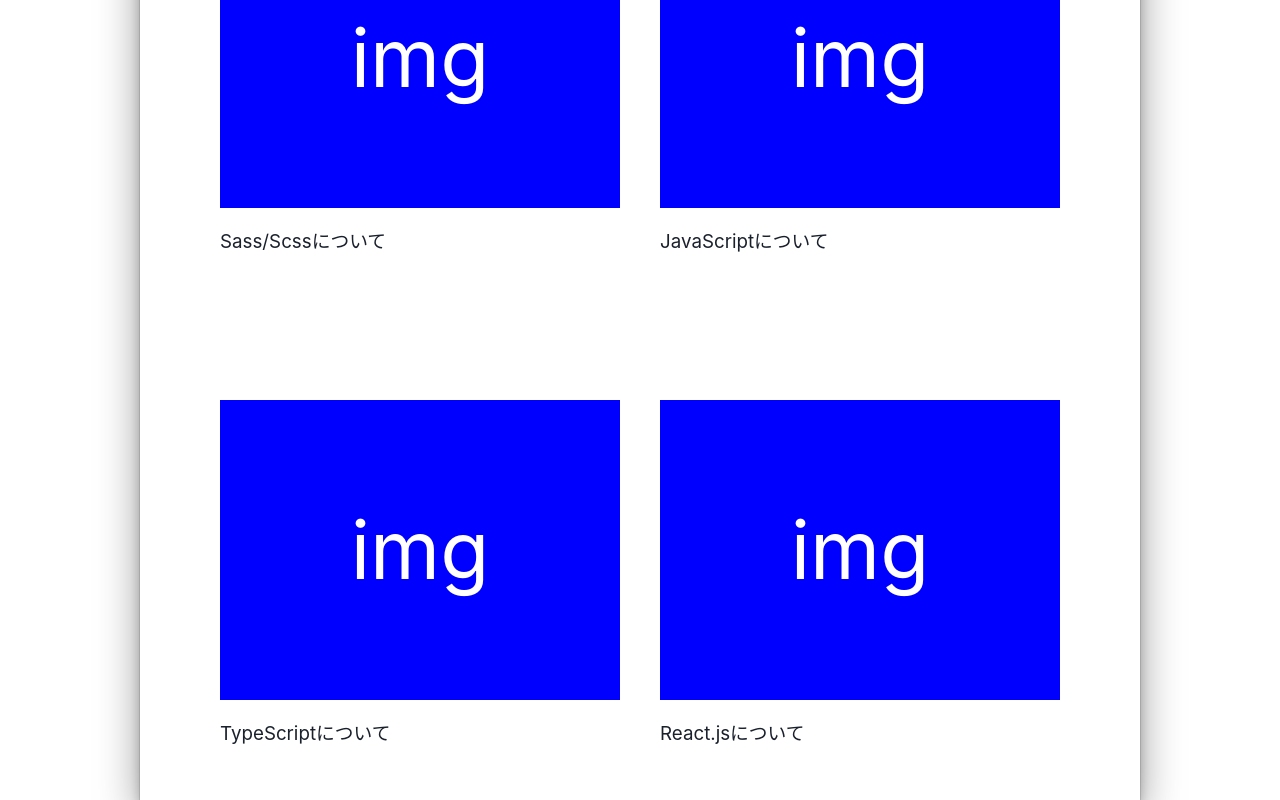
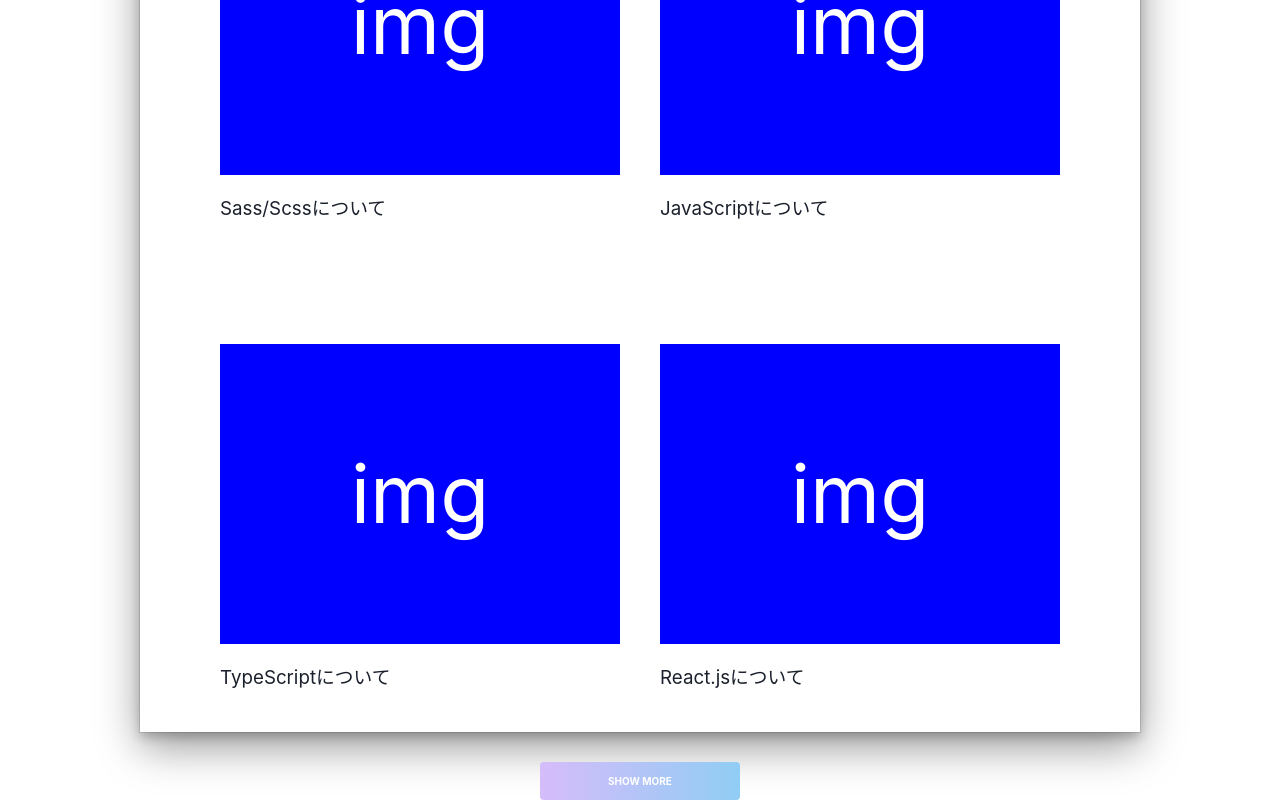
Before and after one commit to yumekiti/Blog-Trial, a Next.js app: page /components/Article in a window 1280 px wide. Shown: the part 1200-2000 px from the top of the page. Built offline with nearby package versions, Linux system fonts and the light colour scheme.

Commit message:
Blog-Trial

```diff
--- a/src/pages/components/Article.tsx
+++ b/src/pages/components/Article.tsx
@@ -1,11 +1,11 @@
-import { Box, Flex, Text } from '@chakra-ui/react'
+import { Box, Flex, Text, Button } from '@chakra-ui/react'
 
 export default function Articl() {
     return (
         <>
-            <Flex w={'100%'} h={'150rem'} flexDir={'column'} justifyContent={'center'} alignItems={'center'} marginTop={'50rem'}>
+            <Flex w={'100%'} h={'150rem'} flexDir={'column'} justifyContent={'center'} alignItems={'center'} marginTop={'50rem'} bg={'#fff'}>
                 <Text fontSize={'5xl'} marginBottom={'2rem'}>＜Articl＞</Text>
-                <Flex flexWrap={'wrap'} w={'100rem'} h={'145rem'} bg={'#fff'} boxShadow={'dark-lg'} gap={'4rem'} justifyContent={'center'} alignItems={'center'}>
+                <Flex flexWrap={'wrap'} w={'100rem'} h={'145rem'} boxShadow={'dark-lg'} gap={'4rem'} justifyContent={'center'} alignItems={'center'}>
                     <Box>
                         <Flex bg={'blue'} w={'40rem'} h={'30rem'} justifyContent={'center'} alignItems={'center'}>
                             <Text color={'#fff'} fontSize={'9xl'}>img</Text>
@@ -43,6 +43,15 @@
                         <Text fontSize={'3xl'} marginTop={'2rem'}>React.jsについて</Text>
                     </Box>
                 </Flex>
+                <Button
+                    w={'20rem'}
+                    h={'4rem'}
+                    color={'#fff'}
+                    fontWeight={'bold'}
+                    marginTop={'3rem'}
+                    bgGradient={'linear(to-l,blue.200,purple.200)'}
+                    _hover={{ bgGradient: 'linear(purple.400,blue.400)' }}
+                >SHOW MORE</Button>
             </Flex>
         </>
     )
```
